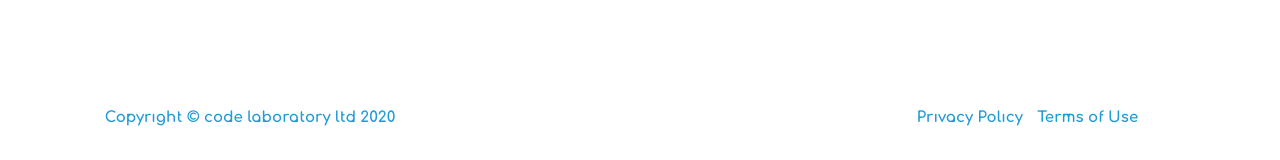
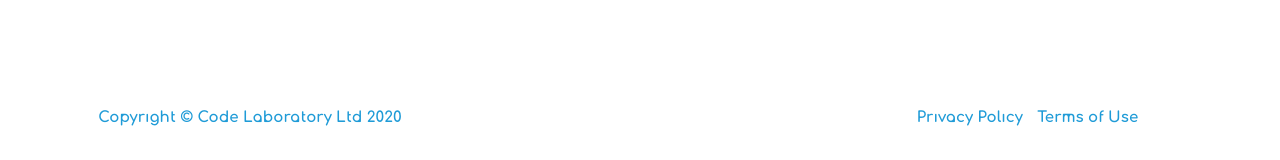
Before and after one commit to codelaboratoryltd/codelaboratoryltd.github.io, a Jekyll site: the page built from index.md, in a window 1280 px wide and 900 px high, scrolled down 3105 px. Shown: the part 737-897 px from the top of the window. Built offline with Jekyll 4.4.1, drawn with Linux system fonts in a browser that asks for light colours.

```diff
--- a/_config.yml
+++ b/_config.yml
@@ -1,6 +1,6 @@
 url: https://codelaboratory.co.uk
 baseurl: ""
-title: code laboratory ltd
+title: Code Laboratory Ltd
 
 #social:
 #  - title: facebook
```
